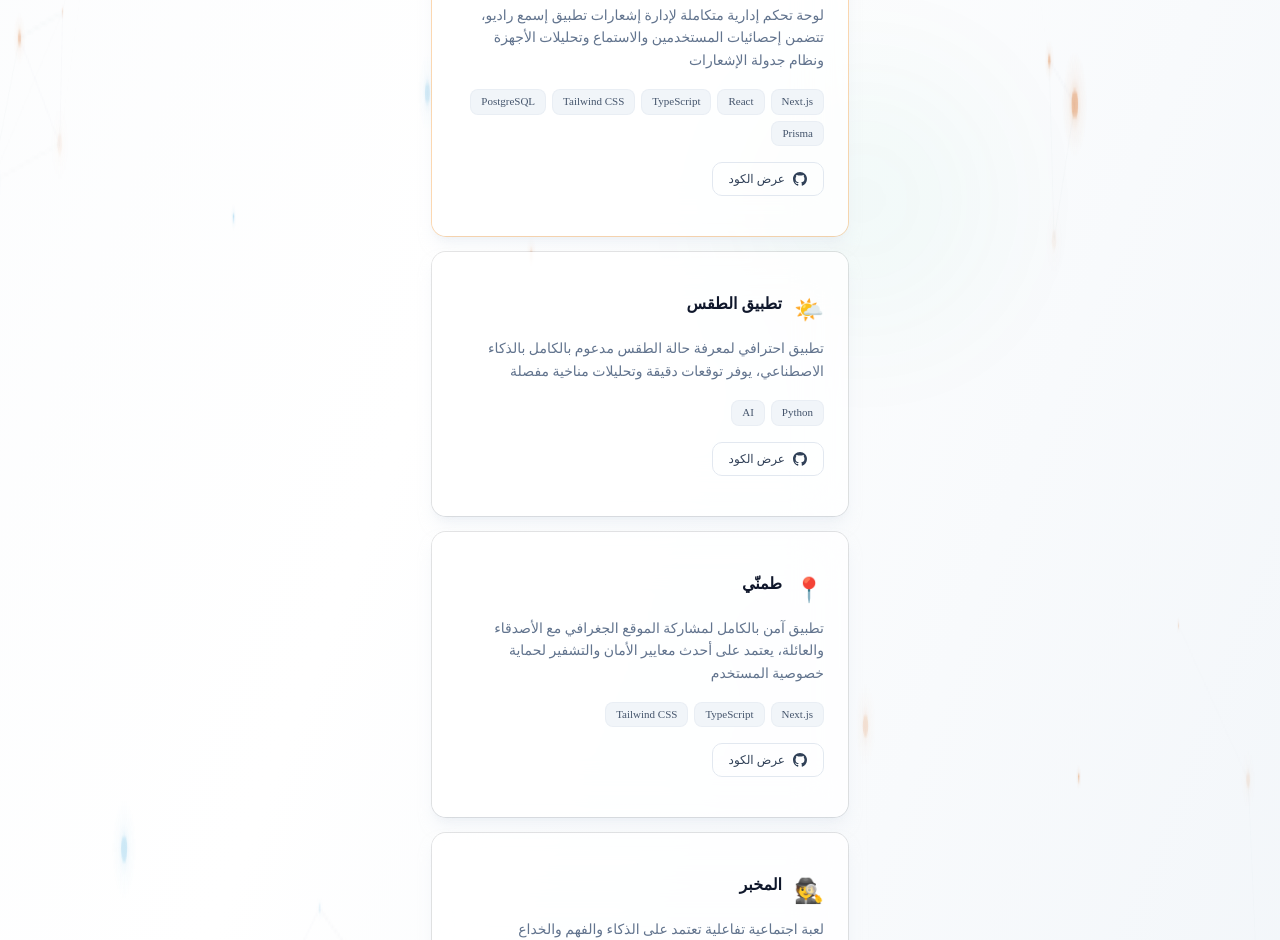
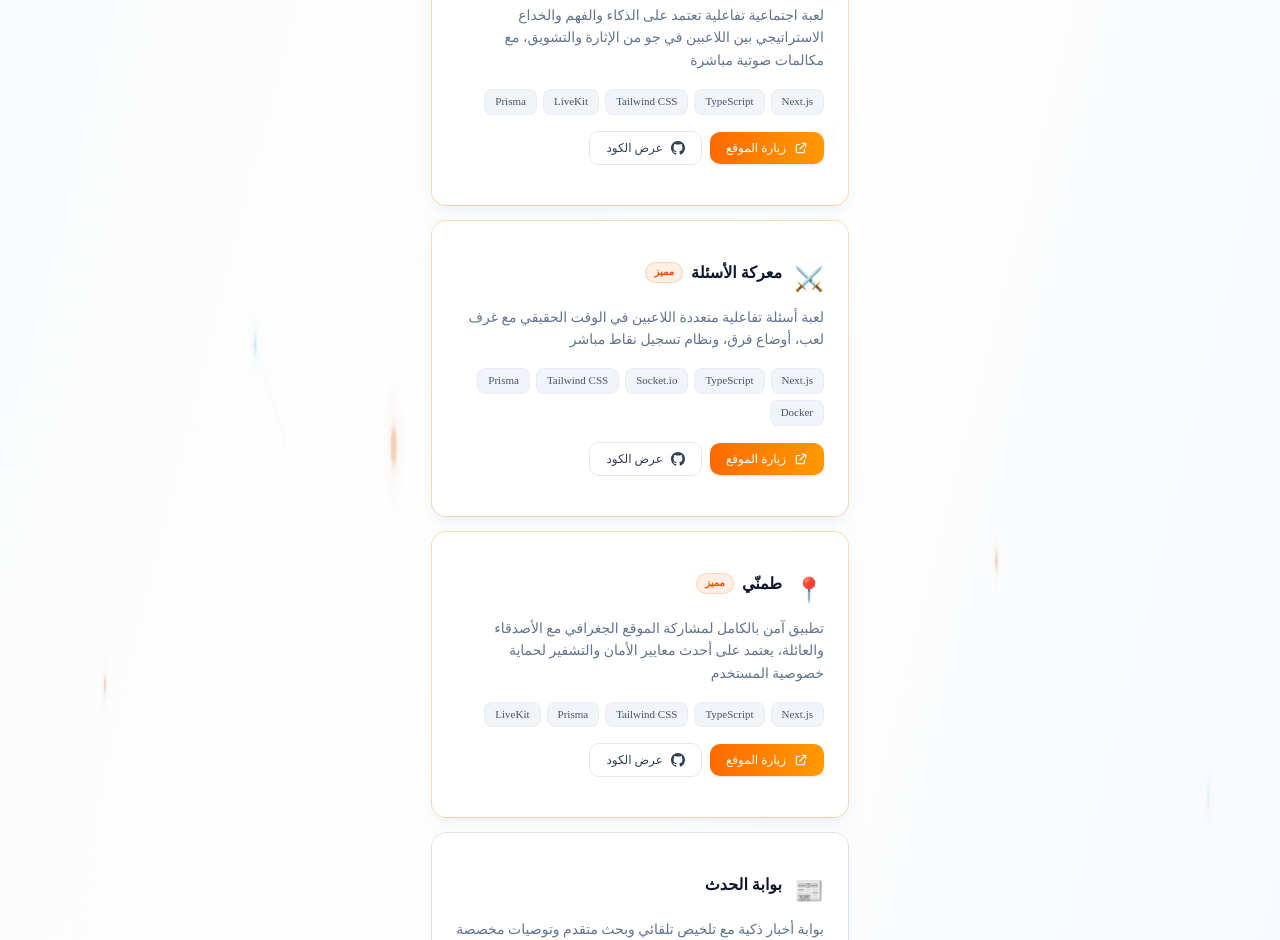
Before and after one commit to ziadamr45/ziadamrme, a Next.js app: page / in a window 1280 px wide. Shown: the part 1860-2800 px from the top of the page. Built offline with nearby package versions, Linux system fonts and the light colour scheme.

Commit message:
Update projects section: add all 11 projects, add live URLs, remove AI references

```diff
--- a/src/app/page.tsx
+++ b/src/app/page.tsx
@@ -86,64 +86,142 @@ const projects = [
     emoji: "📡",
     name: { ar: "إسمع راديو", en: "Esma3 Radio" },
     description: {
-      ar: "تطبيق ويب احترافي للاستماع إلى محطات الراديو من مختلف أنحاء العالم، مدعوم بالذكاء الاصطناعي ويتضمن قسمًا للقرآن الكريم مع توصيات ذكية ونظام إشعارات متقدم",
-      en: "Professional web app for listening to radio stations worldwide, powered by AI with a Quran section, smart recommendations, and an advanced notification system",
+      ar: "تطبيق ويب احترافي للاستماع إلى محطات الراديو من مختلف أنحاء العالم، يتضمن قسمًا للقرآن الكريم مع توصيات ذكية ونظام إشعارات متقدم",
+      en: "Professional web app for listening to radio stations worldwide, with a Quran section, smart recommendations, and an advanced notification system",
     },
-    tech: ["Next.js", "React", "TypeScript", "Tailwind CSS", "PostgreSQL", "Prisma", "AI", "Anthropic Claude"],
+    tech: ["Next.js", "React", "TypeScript", "Tailwind CSS", "PostgreSQL", "Prisma", "NextAuth"],
     url: "https://esma3radio.vercel.app",
     github: "https://github.com/ziadamr45/Radio",
     featured: true,
+  },
+  {
+    key: "elmokhber",
+    emoji: "🕵️",
+    name: { ar: "المخبر", en: "Elmokhber" },
+    description: {
+      ar: "لعبة اجتماعية تفاعلية تعتمد على الذكاء والفهم والخداع الاستراتيجي بين اللاعبين في جو من الإثارة والتشويق، مع مكالمات صوتية مباشرة",
+      en: "An interactive social deduction game based on intelligence, understanding, and strategic deception among players, with live voice calls",
+    },
+    tech: ["Next.js", "TypeScript", "Tailwind CSS", "LiveKit", "Prisma"],
+    url: "https://elmokhber.vercel.app",
+    github: "https://github.com/ziadamr45/Elmokhber",
+    featured: true,
+  },
+  {
+    key: "battle",
+    emoji: "⚔️",
+    name: { ar: "معركة الأسئلة", en: "Battle of Questions" },
+    description: {
+      ar: "لعبة أسئلة تفاعلية متعددة اللاعبين في الوقت الحقيقي مع غرف لعب، أوضاع فرق، ونظام تسجيل نقاط مباشر",
+      en: "Multiplayer real-time quiz battle game with game rooms, team modes, and live scoring system",
+    },
+    tech: ["Next.js", "TypeScript", "Socket.io", "Tailwind CSS", "Prisma", "Docker"],
+    url: "https://motaharrer.vercel.app",
+    github: "https://github.com/ziadamr45/Battle-of-Questions",
+    featured: true,
+  },
+  {
+    key: "tammeny",
+    emoji: "📍",
+    name: { ar: "طمنّي", en: "Tammeny" },
+    description: {
+      ar: "تطبيق آمن بالكامل لمشاركة الموقع الجغرافي مع الأصدقاء والعائلة، يعتمد على أحدث معايير الأمان والتشفير لحماية خصوصية المستخدم",
+      en: "A fully secure application for sharing your location with friends and family, built with the latest security standards and encryption",
+    },
+    tech: ["Next.js", "TypeScript", "Tailwind CSS", "Prisma", "LiveKit"],
+    url: "https://tammeny-iota.vercel.app",
+    github: "https://github.com/ziadamr45/Tammeny",
+    featured: true,
+  },
+  {
+    key: "bawabet",
+    emoji: "📰",
+    name: { ar: "بوابة الحدث", en: "Bawabet Elhadas" },
+    description: {
+      ar: "بوابة أخبار ذكية مع تلخيص تلقائي وبحث متقدم وتوصيات مخصصة حسب الدولة والفئة",
+      en: "Smart news portal with auto-summarization, advanced search, and personalized recommendations by country and category",
+    },
+    tech: ["Next.js", "TypeScript", "Tailwind CSS", "Prisma"],
+    url: "https://bawabet-elhadas.vercel.app",
+    github: "https://github.com/ziadamr45/Bawabet-elhadas",
+    featured: false,
+  },
+  {
+    key: "eah-elkalam",
+    emoji: "🔥",
+    name: { ar: "إيه الكلام؟", en: "Eah ElKalam" },
+    description: {
+      ar: "رادار الترند المصري — تابع أحدث الترندات في الوقت الحقيقي مع تحليلات ذكية وخريطة مصر تفاعلية",
+      en: "Egyptian Trend Radar — track real-time trending topics with smart analysis and an interactive Egypt map",
+    },
+    tech: ["Next.js", "TypeScript", "Tailwind CSS", "Prisma"],
+    url: "https://eah-elkalam.vercel.app",
+    github: "https://github.com/ziadamr45/Eah-Elkalam",
+    featured: false,
+  },
+  {
+    key: "hammel",
+    emoji: "⬇️",
+    name: { ar: "حمّل وانجز", en: "Hammel w Engez" },
+    description: {
+      ar: "أداة تحميل ذكية من أي رابط — الصق أي رابط وحمّل فورًا مع دعم التحميل المتعدد والتحليل التلقائي",
+      en: "Smart download tool — paste any URL and download instantly with batch support and auto-analysis",
+    },
+    tech: ["Next.js", "TypeScript", "Tailwind CSS", "Prisma", "Framer Motion"],
+    url: "https://hammel-w-engez.vercel.app",
+    github: "https://github.com/ziadamr45/Hammel-w-Engez",
+    featured: false,
+  },
+  {
+    key: "quadra",
+    emoji: "🎬",
+    name: { ar: "قدرة ستوديو", en: "Quadra Studio" },
+    description: {
+      ar: "صانع فيديوهات قرآنية احترافية لليوتيوب والتيك توك مع قوالب جاهزة وأصوات قراء مشهورين",
+      en: "Professional Quranic video maker for YouTube & TikTok with ready-made templates and famous reciter voices",
+    },
+    tech: ["Next.js", "TypeScript", "Python", "Tailwind CSS", "Prisma"],
+    url: "https://quadra-studio.vercel.app",
+    github: "https://github.com/ziadamr45/quadra_studio",
+    featured: false,
+  },
+  {
+    key: "weather",
+    emoji: "🌤️",
+    name: { ar: "تطبيق الطقس", en: "Weather App" },
+    description: {
+      ar: "تطبيق طقس احترافي مع توقعات دقيقة وتحليلات مناخية مفصلة وواجهة ثنائية اللغة ومساعد طقس ذكي",
+      en: "Professional weather app with accurate forecasts, detailed climate analysis, bilingual UI, and a smart weather assistant",
+    },
+    tech: ["Next.js", "TypeScript", "Tailwind CSS", "Prisma", "Framer Motion"],
+    url: "https://weather-sand-phi.vercel.app",
+    github: "https://github.com/ziadamr45/Weather-App",
+    featured: false,
   },
   {
     key: "notifications",
     emoji: "⚙️",
     name: { ar: "لوحة تحكم الإشعارات", en: "Notification Dashboard" },
     description: {
-      ar: "لوحة تحكم إدارية متكاملة لإدارة إشعارات تطبيق إسمع راديو، تتضمن إحصائيات المستخدمين والاستماع وتحليلات الأجهزة ونظام جدولة الإشعارات",
-      en: "Comprehensive admin dashboard for managing Esma3 Radio notifications with user analytics, listening stats, device analytics, and notification scheduling",
+      ar: "لوحة تحكم إدارية متكاملة لإدارة إشعارات تطبيق إسمع راديو، تتضمن إحصائيات المستخدمين والاستماع وتحليلات الأجهزة",
+      en: "Comprehensive admin dashboard for managing Esma3 Radio notifications with user analytics and device insights",
     },
-    tech: ["Next.js", "React", "TypeScript", "Tailwind CSS", "PostgreSQL", "Prisma"],
+    tech: ["Next.js", "TypeScript", "Tailwind CSS", "PostgreSQL", "Prisma", "Zustand"],
     url: null,
     github: "https://github.com/ziadamr45/Notifications",
-    featured: true,
-  },
-  {
-    key: "weather",
-    emoji: "🌤️",
-    name: { ar: "تطبيق الطقس", en: "Weather App" },
-    description: {
-      ar: "تطبيق احترافي لمعرفة حالة الطقس مدعوم بالكامل بالذكاء الاصطناعي، يوفر توقعات دقيقة وتحليلات مناخية مفصلة",
-      en: "Professional weather application fully powered by AI, providing accurate forecasts and detailed climate analysis",
-    },
-    tech: ["Python", "AI"],
-    url: null,
-    github: "https://github.com/ziadamr45/Weather-",
     featured: false,
   },
   {
-    key: "tammeny",
-    emoji: "📍",
-    name: { ar: "طمنّي", en: "Tamanni" },
+    key: "eleqbal",
+    emoji: "🎓",
+    name: { ar: "نظام الإقبال", en: "Eleqbal Form" },
     description: {
-      ar: "تطبيق آمن بالكامل لمشاركة الموقع الجغرافي مع الأصدقاء والعائلة، يعتمد على أحدث معايير الأمان والتشفير لحماية خصوصية المستخدم",
-      en: "A fully secure application for sharing your location with friends and family, built with the latest security standards and encryption to protect user privacy",
+      ar: "نظام رقمي لجمع بيانات طلاب مدرسة الإقبال مع مصادقة OTP وواجهة ثنائية اللغة والوضع الداكن",
+      en: "Digital student data collection system for Eleqbal School with OTP auth, bilingual UI, and dark mode",
     },
-    tech: ["Next.js", "TypeScript", "Tailwind CSS"],
-    url: null,
-    github: "https://github.com/ziadamr45/Tammeny",
-    featured: false,
-  },
-  {
-    key: "elmokhber",
-    emoji: "🕵️",
-    name: { ar: "المخبر", en: "Elmokhber" },
-    description: {
-      ar: "لعبة اجتماعية تفاعلية تعتمد على الذكاء والفهم والخداع الاستراتيجي بين اللاعبين في جو من الإثارة والتشويق",
-      en: "An interactive social deduction game based on intelligence, understanding, and strategic deception among players in an atmosphere of excitement",
-    },
-    tech: ["Next.js", "TypeScript", "Tailwind CSS"],
-    url: null,
-    github: "https://github.com/ziadamr45/Elmokhber",
+    tech: ["Next.js", "TypeScript", "Tailwind CSS", "Prisma"],
+    url: "https://eleqbal-amrsobhy.vercel.app",
+    github: "https://github.com/ziadamr45/Eleqbal-Form",
     featured: false,
   },
 ];
@@ -159,7 +237,6 @@ const techStack = [
   { name: "Node.js", color: "from-green-600/80 to-emerald-500" },
   { name: "Git", color: "from-orange-600/80 to-red-500" },
   { name: "Framer Motion", color: "from-pink-500/80 to-purple-500" },
-  { name: "AI / Claude", color: "from-amber-500/80 to-orange-400" },
   { name: "Vercel", color: "from-gray-700/80 to-gray-600 dark:from-gray-200/80 dark:to-gray-300" },
 ];
 
@@ -227,7 +304,6 @@ export default function Home() {
   const t = translations[language];
   const [showImageModal, setShowImageModal] = useState(false);
 
-  // Lock body scroll when modal is open
   useEffect(() => {
     if (showImageModal) {
       document.body.style.overflow = "hidden";
@@ -239,13 +315,9 @@ export default function Home() {
 
   return (
     <div className="relative min-h-screen flex flex-col items-center bg-linear-to-br from-slate-50 via-white to-slate-100 dark:from-slate-950 dark:via-slate-900 dark:to-slate-950">
-      {/* Controls */}
       <Controls />
-
-      {/* Animated Background */}
       <AnimatedBackground />
 
-      {/* Image Lightbox Modal */}
       {showImageModal && (
         <div
           className="fixed inset-0 z-50 flex items-center justify-center bg-black/70 backdrop-blur-sm animate-in fade-in duration-200 cursor-zoom-out"
@@ -263,13 +335,10 @@ export default function Home() {
         </div>
       )}
 
-      {/* ===== PROFILE CARD ===== */}
       <section className="w-full max-w-md mx-auto px-4 pt-12 pb-8">
         <Card className="relative w-full overflow-hidden border-0 shadow-2xl shadow-slate-200/50 dark:shadow-black/50 bg-white/80 dark:bg-slate-900/80 backdrop-blur-xl">
           <CardContent className="p-8">
-            {/* Profile Section */}
             <div className="flex flex-col items-center text-center mb-8">
-              {/* Avatar */}
               <button
                 type="button"
                 onClick={() => setShowImageModal(true)}
@@ -305,14 +374,12 @@ export default function Home() {
               <p className="text-sm text-slate-500 dark:text-slate-400 leading-relaxed max-w-sm">{t.mission}</p>
             </div>
 
-            {/* Divider */}
             <div className="flex items-center gap-4 mb-6">
               <div className="flex-1 h-px bg-linear-to-r from-transparent via-slate-200 dark:via-slate-700 to-transparent" />
               <span className="text-xs text-slate-400 dark:text-slate-500 font-medium">{t.socialLinksTitle}</span>
               <div className="flex-1 h-px bg-linear-to-r from-transparent via-slate-200 dark:via-slate-700 to-transparent" />
             </div>
 
-            {/* Social Links */}
             <div className="space-y-3">
               {socialLinks.map((link) => (
                 <a
@@ -331,7 +398,6 @@ export default function Home() {
         </Card>
       </section>
 
-      {/* ===== ABOUT SECTION ===== */}
       <section className="w-full max-w-md mx-auto px-4 pb-8">
         <Card className="relative w-full overflow-hidden border-0 shadow-xl shadow-slate-200/50 dark:shadow-black/50 bg-white/80 dark:bg-slate-900/80 backdrop-blur-xl">
           <CardContent className="p-8">
@@ -348,7 +414,6 @@ export default function Home() {
         </Card>
       </section>
 
-      {/* ===== PROJECTS SECTION ===== */}
       <section className="w-full max-w-md mx-auto px-4 pb-8">
         <div className="flex items-center gap-3 mb-5">
           <div className="flex items-center justify-center w-10 h-10 rounded-xl bg-linear-to-br from-purple-500/10 to-pink-500/10 dark:from-purple-500/20 dark:to-pink-500/20">
@@ -369,7 +434,6 @@ export default function Home() {
               className={`relative w-full overflow-hidden border-0 shadow-lg shadow-slate-200/50 dark:shadow-black/30 bg-white/80 dark:bg-slate-900/80 backdrop-blur-xl transition-transform duration-300 hover:scale-[1.02] ${project.featured ? "ring-1 ring-orange-400/30 dark:ring-orange-500/20" : ""}`}
             >
               <CardContent className="p-6">
-                {/* Header */}
                 <div className="flex items-start gap-3 mb-3">
                   <span className="text-2xl mt-0.5">{project.emoji}</span>
                   <div className="flex-1 min-w-0">
@@ -384,10 +448,8 @@ export default function Home() {
                   </div>
                 </div>
 
-                {/* Description */}
                 <p className="text-sm text-slate-500 dark:text-slate-400 leading-relaxed mb-4">{project.description[language]}</p>
 
-                {/* Tech Tags */}
                 <div className="flex flex-wrap gap-1.5 mb-4">
                   {project.tech.map((tech) => (
                     <span
@@ -399,7 +461,6 @@ export default function Home() {
                   ))}
                 </div>
 
-                {/* Action Buttons */}
                 <div className="flex items-center gap-2">
                   {project.url && (
                     <a
@@ -432,7 +493,6 @@ export default function Home() {
         </div>
       </section>
 
-      {/* ===== TECH STACK SECTION ===== */}
       <section className="w-full max-w-md mx-auto px-4 pb-8">
         <Card className="relative w-full overflow-hidden border-0 shadow-xl shadow-slate-200/50 dark:shadow-black/50 bg-white/80 dark:bg-slate-900/80 backdrop-blur-xl">
           <CardContent className="p-8">
@@ -462,7 +522,6 @@ export default function Home() {
         </Card>
       </section>
 
-      {/* ===== FOOTER ===== */}
       <footer className="w-full pb-8 pt-4">
         <p className="text-xs text-slate-400 dark:text-slate-500 text-center">
           &copy; {new Date().getFullYear()} Ziad Amr
```
